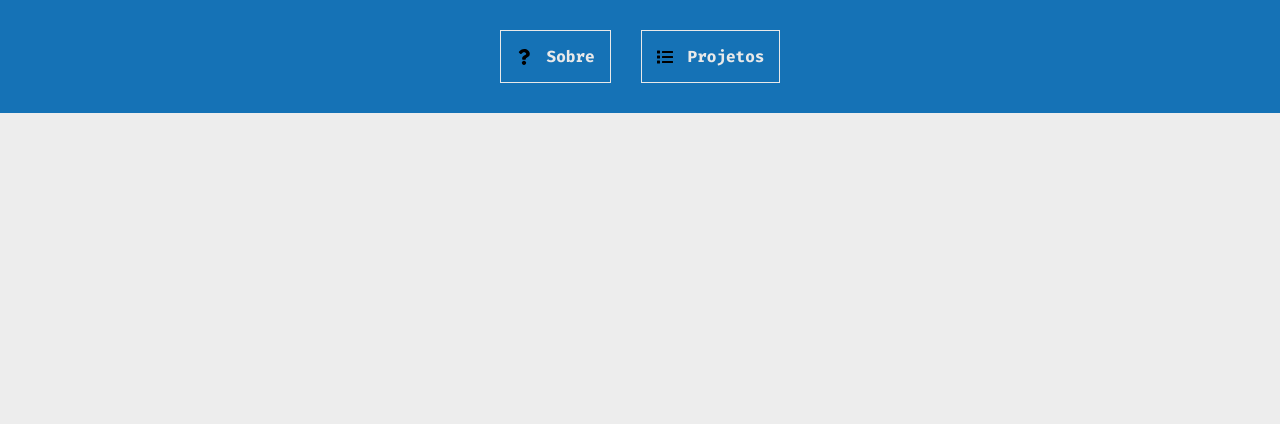
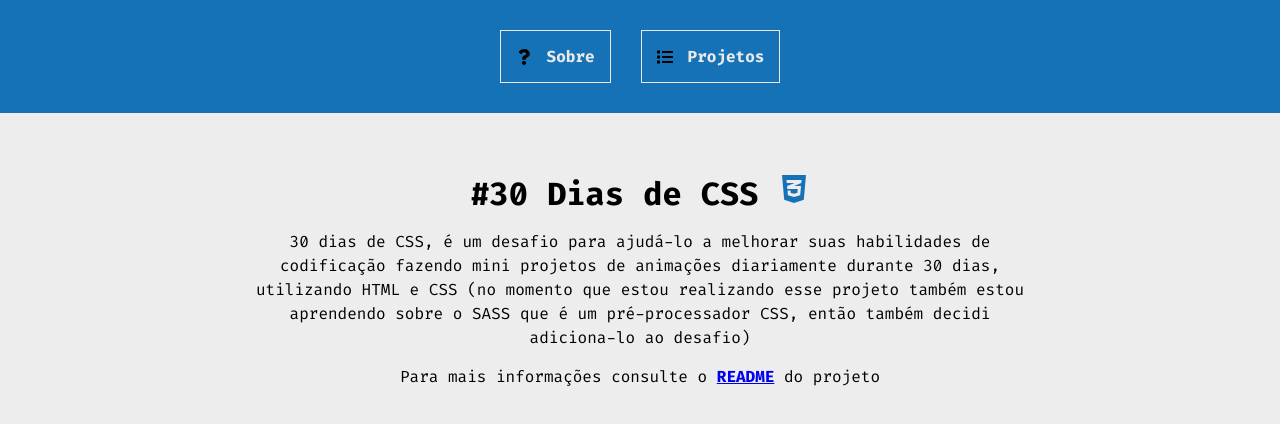
Before and after one commit to ThesllaDev/30DiasDeCSS-SASS, a React (Vite) app: page / in a window 1280 px wide. Shown: the top 424 px of the page. Built offline with nearby package versions, Linux system fonts and the light colour scheme.

Commit message:
💄✨ Feat: add header in about section

```diff
--- a/src/App.jsx
+++ b/src/App.jsx
@@ -1,10 +1,14 @@
 import "./App.css";
+
 import { NavBar } from "./assets/components/layout/NavBar";
+
+import { Home } from "./assets/components/pages/Home";
 
 function App() {
 	return (
 		<div className="App">
 			<NavBar />
+			<Home />
 		</div>
 	);
 }
--- /dev/null
+++ b/src/assets/components/pages/Home.jsx
@@ -0,0 +1,29 @@
+import { FaCss3Alt } from "react-icons/fa";
+
+import "../../styles/pages/Home.css";
+
+export const Home = () => {
+	return (
+		<main>
+			<header id="about" className="about-section">
+				<h1>
+					#30 Dias de CSS <FaCss3Alt />
+				</h1>
+				<p className="about-section__description">
+					30 dias de CSS, é um desafio para ajudá-lo a melhorar suas habilidades
+					de codificação fazendo mini projetos de animações diariamente durante
+					30 dias, utilizando HTML e CSS (no momento que estou realizando esse
+					projeto também estou aprendendo sobre o SASS que é um pré-processador
+					CSS, então também decidi adiciona-lo ao desafio)
+				</p>
+				<p>
+					Para mais informações consulte o{" "}
+					<a href="https://github.com/ThesllaDev/30DiasDeCSS-SASS#-30diasdecss-">
+						README
+					</a>{" "}
+					do projeto
+				</p>
+			</header>
+		</main>
+	);
+};
--- /dev/null
+++ b/src/assets/styles/pages/Home.css
@@ -0,0 +1,19 @@
+main {
+  align-items: center;
+  display: flex;
+  flex-direction: column;
+  justify-content: center;
+}
+main .about-section {
+  text-align: center;
+  margin: 60px 30px 30px;
+}
+main .about-section svg {
+  color: #1572b6;
+}
+main .about-section__description {
+  margin: 15px auto;
+}
+main .about-section a {
+  font-weight: bold;
+}
--- /dev/null
+++ b/src/assets/styles/pages/Home.scss
@@ -0,0 +1,23 @@
+@use "../abstracts/variables" as var;
+@use "../abstracts/mixins" as mix;
+
+main {
+	@include mix.flex-position(column);
+
+	.about-section {
+		text-align: center;
+		margin: 60px 30px 30px;
+
+		svg {
+			color: var.$blue-primary-color;
+		}
+
+		&__description {
+			margin: 15px auto;
+		}
+
+		a {
+			font-weight: bold;
+		}
+	}
+}
```
